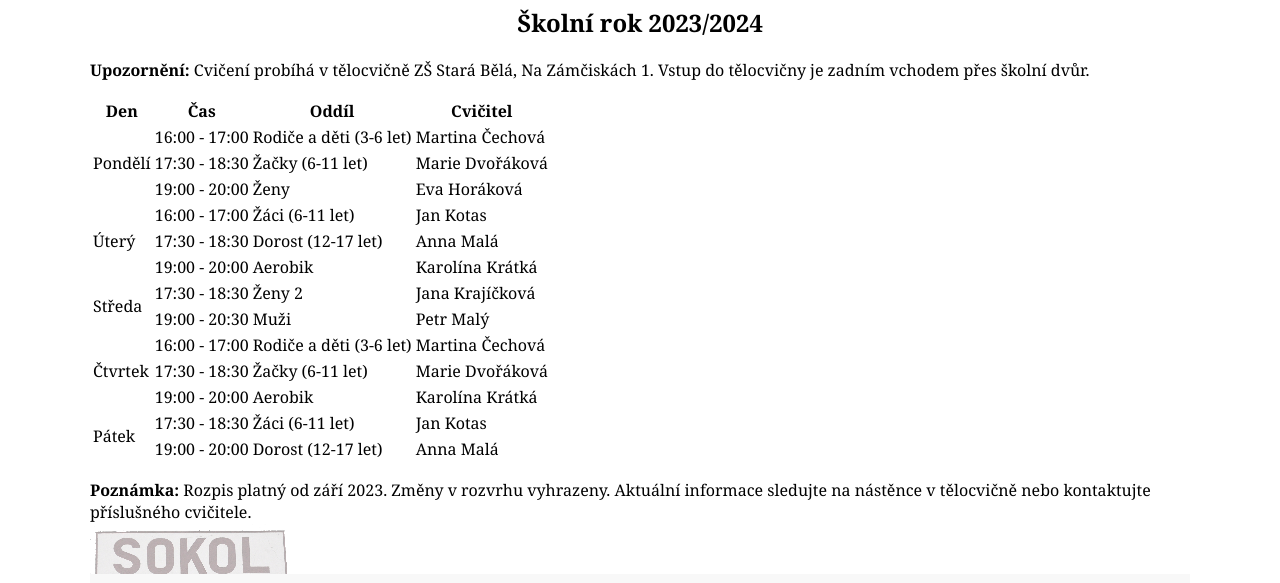
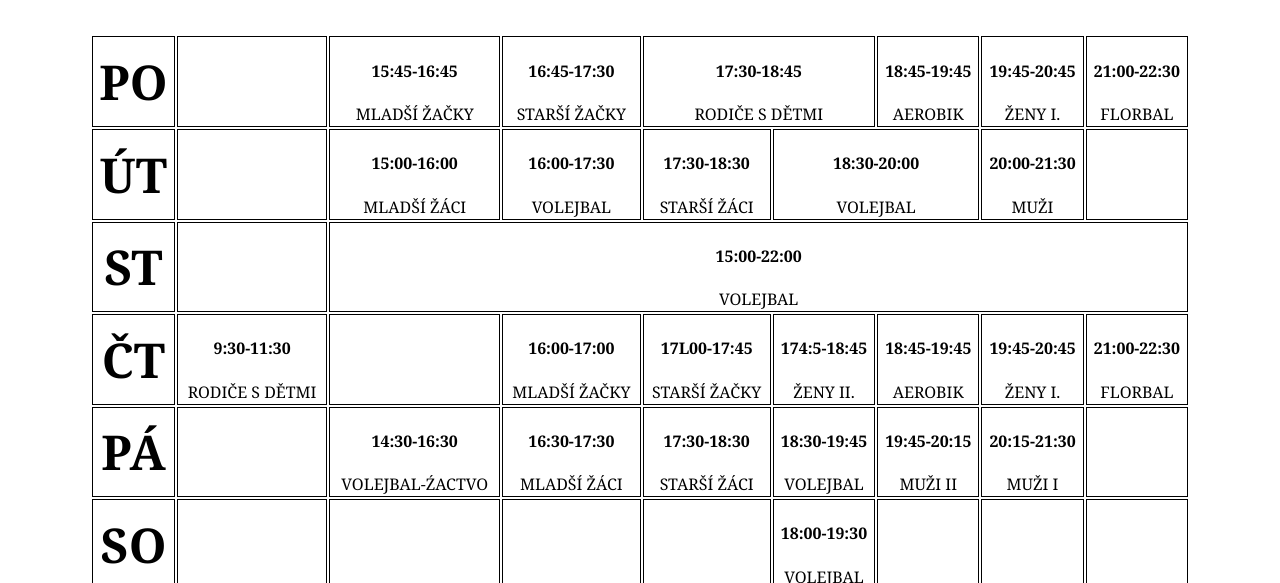
Before and after one commit to zzbazza/sokol-static, a website: page public/pages/rozvrh.html in a window 1280 px wide. Shown: the part 577-1160 px from the top of the page. Drawn offline with nearby package versions, Linux system fonts and the light colour scheme.

Commit message:
uopdate main paqge and contacts

```diff
--- a/public/css/style.css
+++ b/public/css/style.css
@@ -457,3 +457,19 @@ popisek a {
   padding-left: 100px;
   padding-top: 50px;
 }
+
+table.bordered {
+  text-align: center;
+  width: 100%;
+  margin: 50px 0;
+}
+
+.bordered th {
+  font-weight: bold;
+  font-size: 3rem;
+  border: 1px solid black;
+}
+
+.bordered td {
+  border: 1px solid black;
+}
--- a/public/pages/rozvrh.html
+++ b/public/pages/rozvrh.html
@@ -59,101 +59,82 @@
   <!-- Main Content Area -->
   <div id="obsah">
     <h1 style="text-align:center;">Rozvrh cvičebních hodin</h1>
-    <h2 style="text-align:center;">Školní rok 2023/2024</h2>
 
-    <div class="notice">
-      <p><strong>Upozornění:</strong> Cvičení probíhá v tělocvičně ZŠ Stará Bělá, Na Zámčiskách 1. Vstup do tělocvičny je zadním vchodem přes školní dvůr.</p>
-    </div>
-
-    <table class="schedule-table">
-      <thead>
-        <tr>
-          <th>Den</th>
-          <th>Čas</th>
-          <th>Oddíl</th>
-          <th>Cvičitel</th>
-        </tr>
-      </thead>
-      <tbody>
-        <tr>
-          <td rowspan="3">Pondělí</td>
-          <td class="time">16:00 - 17:00</td>
-          <td>Rodiče a děti (3-6 let)</td>
-          <td>Martina Čechová</td>
+    <table class="bordered">
+      <tbody><tr>
+        <th>PO</th>
+        <td></td>
+        <td><h4>15:45-16:45</h4>MLADŠÍ ŽAČKY</td>
+        <td><h4>16:45-17:30</h4>STARŠÍ ŽAČKY</td>
+        <td colspan="2"><h4>17:30-18:45</h4>RODIČE S DĚTMI</td>
+        <td><h4>18:45-19:45</h4>AEROBIK</td>
+        <td><h4>19:45-20:45</h4>ŽENY I.</td>
+        <td><h4>21:00-22:30</h4>FLORBAL</td>
       </tr>
       <tr>
-          <td class="time">17:30 - 18:30</td>
-          <td>Žačky (6-11 let)</td>
-          <td>Marie Dvořáková</td>
+        <th>ÚT</th>
+        <td></td>
+        <td><h4>15:00-16:00</h4>MLADŠÍ ŽÁCI</td>
+        <td><h4>16:00-17:30</h4>VOLEJBAL</td>
+        <td><h4>17:30-18:30</h4>STARŠÍ ŽÁCI</td>
+        <td colspan="2"><h4>18:30-20:00</h4>VOLEJBAL</td>
+        <td><h4>20:00-21:30</h4>MUŽI</td>
+        <td></td>
       </tr>
       <tr>
-          <td class="time">19:00 - 20:00</td>
-          <td>Ženy</td>
-          <td>Eva Horáková</td>
-        </tr>
-
-        <tr>
-          <td rowspan="3">Úterý</td>
-          <td class="time">16:00 - 17:00</td>
-          <td>Žáci (6-11 let)</td>
-          <td>Jan Kotas</td>
+        <th>ST</th>
+        <td></td>
+        <td colspan="7"><h4>15:00-22:00</h4>VOLEJBAL</td>
       </tr>
       <tr>
-          <td class="time">17:30 - 18:30</td>
-          <td>Dorost (12-17 let)</td>
-          <td>Anna Malá</td>
+        <th>ČT</th>
+        <td><h4>9:30-11:30</h4> RODIČE S DĚTMI</td>
+        <td><h4></h4></td>
+        <td><h4>16:00-17:00</h4>MLADŠÍ ŽAČKY</td>
+        <td><h4>17L00-17:45</h4>STARŠÍ ŽAČKY</td>
+        <td><h4>174:5-18:45</h4>ŽENY II.</td>
+        <td><h4>18:45-19:45</h4>AEROBIK</td>
+        <td><h4>19:45-20:45</h4>ŽENY I.</td>
+        <td><h4>21:00-22:30</h4>FLORBAL</td>
       </tr>
       <tr>
-          <td class="time">19:00 - 20:00</td>
-          <td>Aerobik</td>
-          <td>Karolína Krátká</td>
-        </tr>
-
-        <tr>
-          <td rowspan="2">Středa</td>
-          <td class="time">17:30 - 18:30</td>
-          <td>Ženy 2</td>
-          <td>Jana Krajíčková</td>
+        <th>PÁ</th>
+        <td></td>
+        <td><h4>14:30-16:30</h4>VOLEJBAL-ŹACTVO</td>
+        <td><h4>16:30-17:30</h4>MLADŠÍ ŽÁCI</td>
+        <td><h4>17:30-18:30</h4>STARŠÍ ŽÁCI</td>
+        <td><h4>18:30-19:45</h4>VOLEJBAL</td>
+        <td><h4>19:45-20:15</h4>MUŽI II</td>
+        <td><h4>20:15-21:30</h4>MUŽI I</td>
+        <td><h4></h4></td>
       </tr>
       <tr>
-          <td class="time">19:00 - 20:30</td>
-          <td>Muži</td>
-          <td>Petr Malý</td>
-        </tr>
-
-        <tr>
-          <td rowspan="3">Čtvrtek</td>
-          <td class="time">16:00 - 17:00</td>
-          <td>Rodiče a děti (3-6 let)</td>
-          <td>Martina Čechová</td>
+        <th>SO</th>
+        <td><h4></h4></td>
+        <td></td>
+        <td><h4></h4></td>
+        <td><h4></h4></td>
+        <td><h4>18:00-19:30</h4>VOLEJBAL</td>
+        <td><h4></h4></td>
+        <td><h4></h4></td>
+        <td><h4></h4></td>
       </tr>
       <tr>
-          <td class="time">17:30 - 18:30</td>
-          <td>Žačky (6-11 let)</td>
-          <td>Marie Dvořáková</td>
-        </tr>
-        <tr>
-          <td class="time">19:00 - 20:00</td>
-          <td>Aerobik</td>
-          <td>Karolína Krátká</td>
-        </tr>
-
-        <tr>
-          <td rowspan="2">Pátek</td>
-          <td class="time">17:30 - 18:30</td>
-          <td>Žáci (6-11 let)</td>
-          <td>Jan Kotas</td>
-        </tr>
-        <tr>
-          <td class="time">19:00 - 20:00</td>
-          <td>Dorost (12-17 let)</td>
-          <td>Anna Malá</td>
+        <th>NE</th>
+        <td><h4>10:00-14:00</h4>VOLEJBAL</td>
+        <td><h4></h4></td>
+        <td><h4></h4></td>
+        <td></td>
+        <td><h4></h4></td>
+        <td><h4></h4></td>
+        <td><h4></h4></td>
+        <td><h4></h4></td>
       </tr>
       </tbody>
     </table>
 
     <div class="notice">
-      <p><strong>Poznámka:</strong> Rozpis platný od září 2023. Změny v rozvrhu vyhrazeny. Aktuální informace sledujte na nástěnce v tělocvičně nebo kontaktujte příslušného cvičitele.</p>
+      <p><strong>Poznámka:</strong> Rozpis platný od září 2024. Změny v rozvrhu vyhrazeny. Aktuální informace sledujte na nástěnce v tělocvičně nebo kontaktujte příslušného cvičitele.</p>
     </div>
 
     <hr class="cistic">
```
Also changed, not shown: public/index.html (+8 -17 lines), public/pages/kontakt.html (+7 -22 lines). Lines whose indentation alone changed are shown as unchanged.
